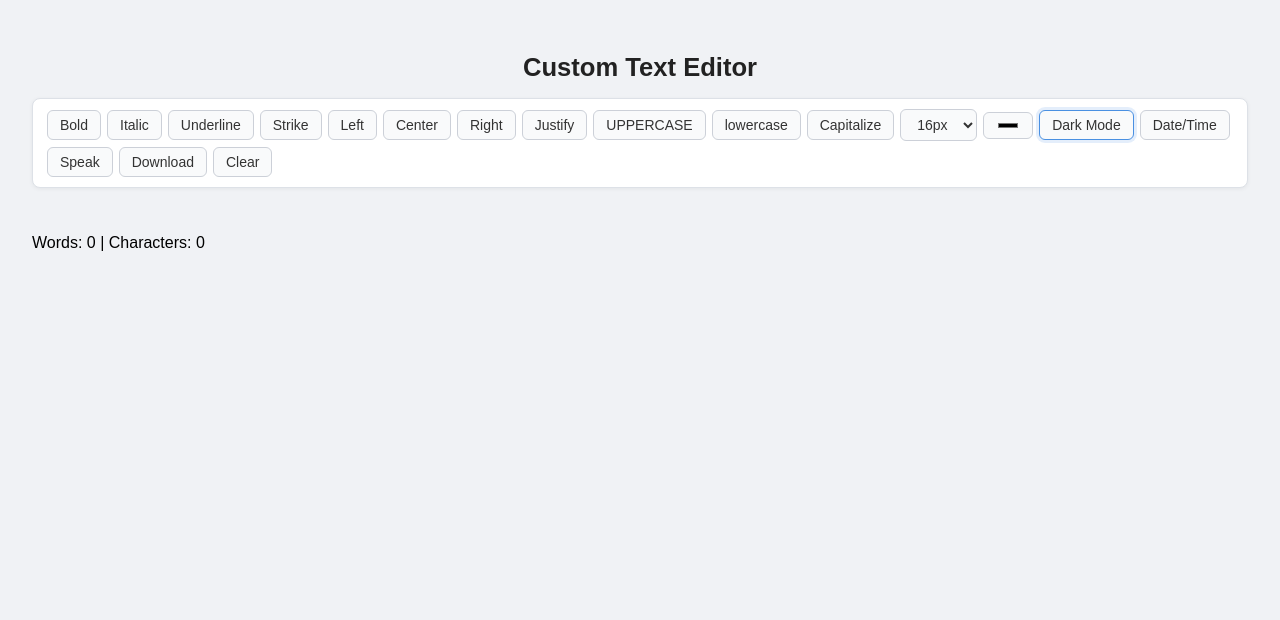
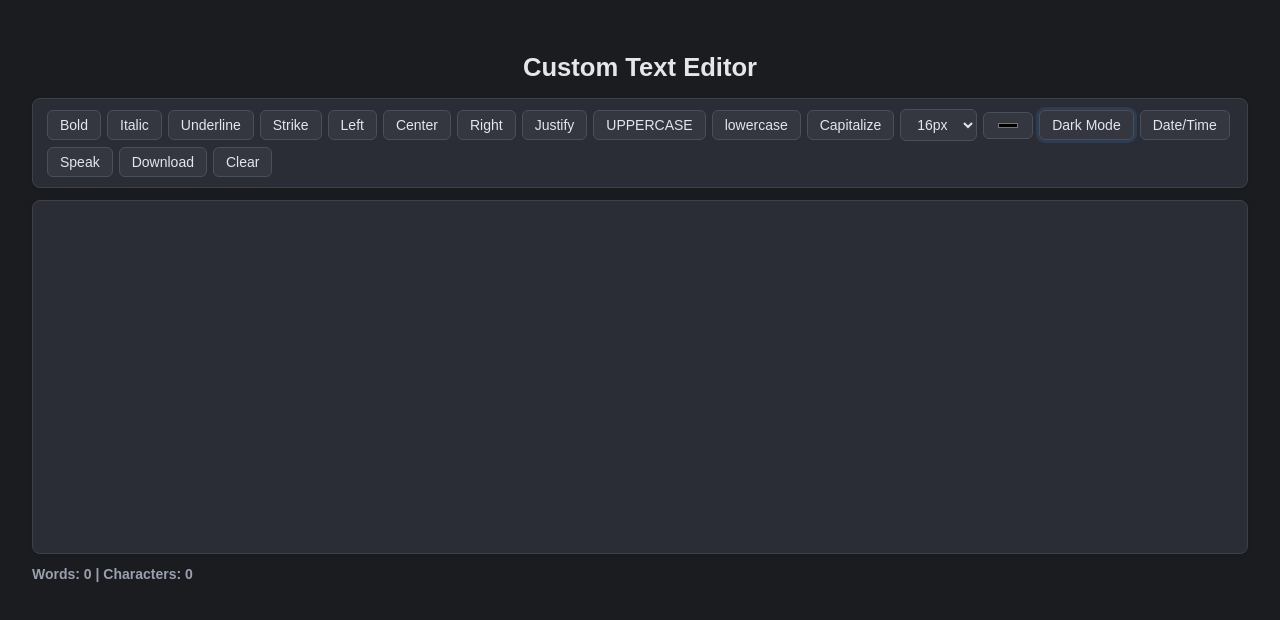
Before and after one commit to kirtigoyal06/custom-text-editor, a plain HTML site: page index.html in a window 1280 px wide. Both pictures are taken after a click on the button "Dark Mode". Drawn offline with Linux system fonts and the light colour scheme.

Commit message:
Update style.css

```diff
--- a/style.css
+++ b/style.css
@@ -44,3 +44,28 @@ button:focus, select:focus, input:focus {
   border-color: #4a90e2;
   box-shadow: 0 0 0 3px rgba(74,144,226,0.15);
 }
+#editor {
+  min-height: 320px;
+  background: #fff;
+  border: 1px solid #dde1e7;
+  border-radius: 8px;
+  padding: 16px;
+  outline: none;
+  font-size: 1rem;
+  line-height: 1.7;
+  color: #222;
+  box-shadow: 0 1px 4px rgba(0,0,0,0.06);
+  transition: border-color 0.2s ease, box-shadow 0.2s ease;
+}
+
+#editor:focus { border-color: #4a90e2; box-shadow: 0 0 0 3px rgba(74,144,226,0.15); }
+
+#count { margin-top: 12px; font-size: 0.875rem; font-weight: 600; color: #555; }
+
+.dark { background: #1a1c20; color: #e4e6eb; }
+.dark h2 { color: #e4e6eb; }
+.dark .toolbar { background: #2a2d35; border-color: #3d4149; }
+.dark button, .dark select, .dark input { background: #343740; color: #e4e6eb; border-color: #4a4f5a; }
+.dark button:hover, .dark select:hover { background: #3e4250; }
+.dark #editor { background: #2a2d35; color: #e4e6eb; border-color: #3d4149; }
+.dark #count { color: #9aa0ae; }
```
